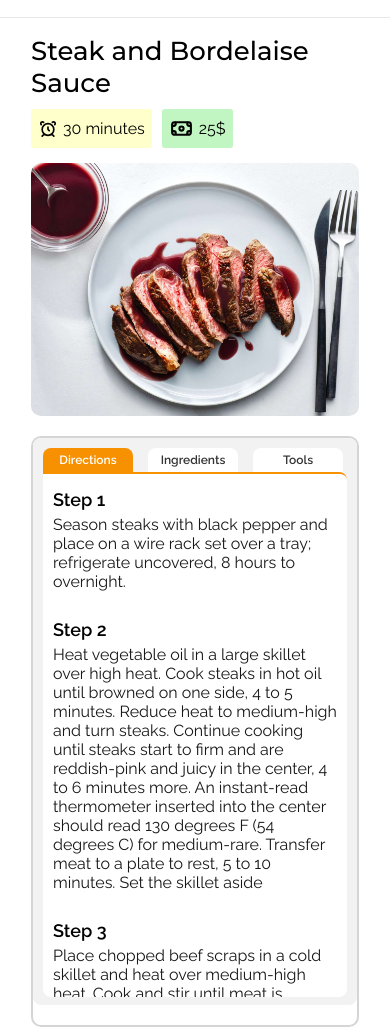
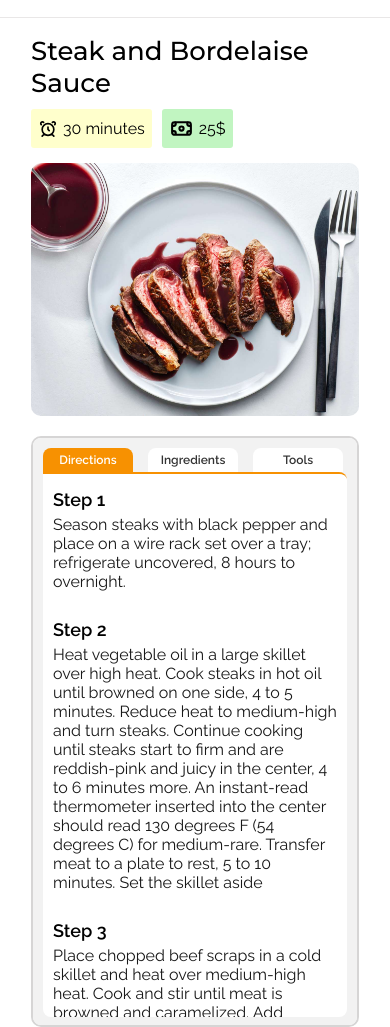
Before and after one commit to ethanoutangoun/CSC-437, a website: page packages/proto/public/recipe.html in a window 390 px wide. Shown: the part 75-1102 px from the top of the page. Drawn offline with Linux system fonts and the light colour scheme.

Commit message:
recipe.html even more mobile adjustment

```diff
--- a/packages/proto/public/styles/page.css
+++ b/packages/proto/public/styles/page.css
@@ -578,6 +578,9 @@ footer p {
     font-size: 16px;
   }
 
+  .card-content-container{
+    height: calc(100% - 34px);
+  }
 
 
 }
```
